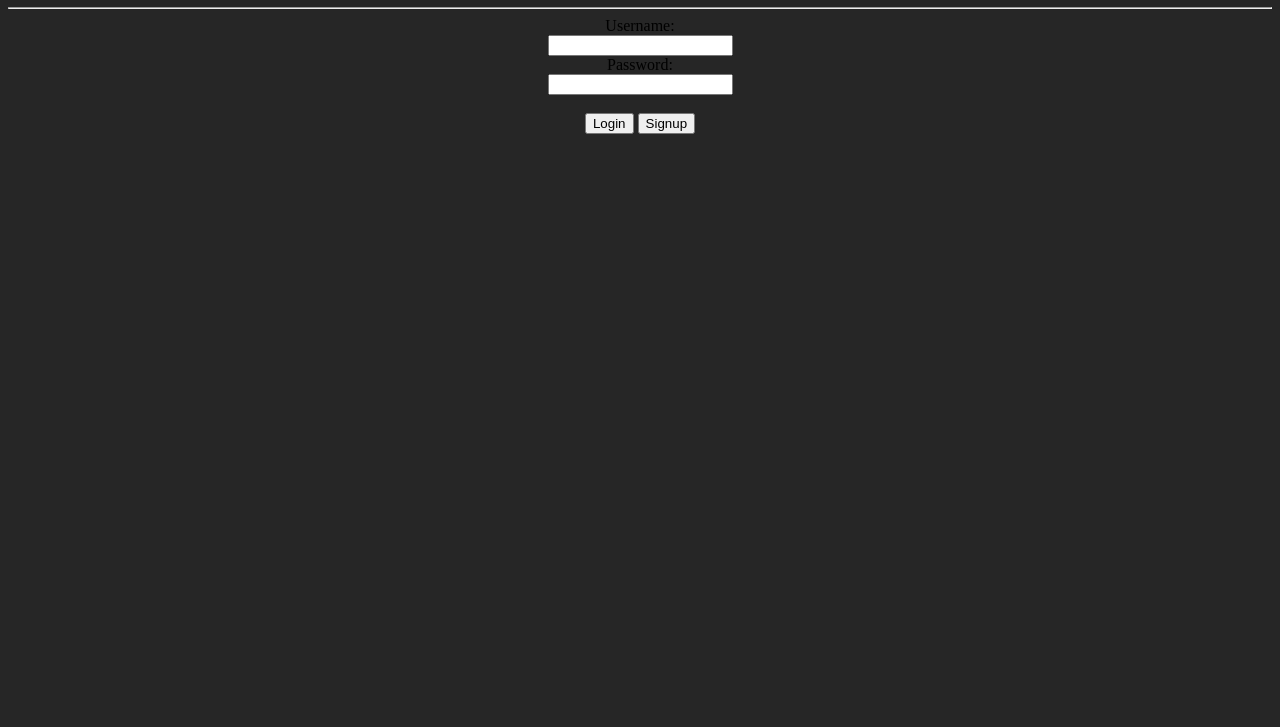
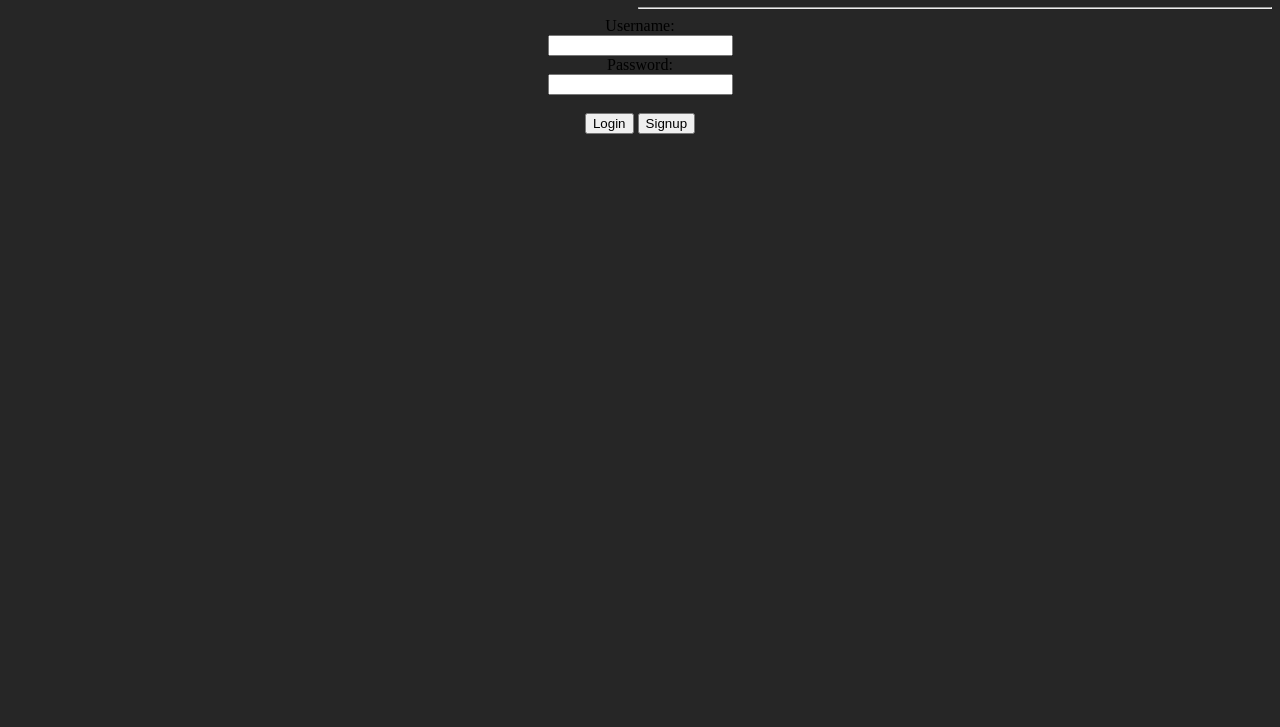
Before and after one commit to AltaOfficial/Website, a plain HTML site: page index.html in a window 1280 px wide. Shown: the part 73-800 px from the top of the page. Drawn offline with Linux system fonts and the light colour scheme.

Commit message:
another change
another change

```diff
--- a/index.html
+++ b/index.html
@@ -8,7 +8,7 @@
 <script src="ca.js"></script>
 </head>
 
-<hr>
+<hr width="50%" align="right">
 
 <body bgcolor=#262626>
 
```
